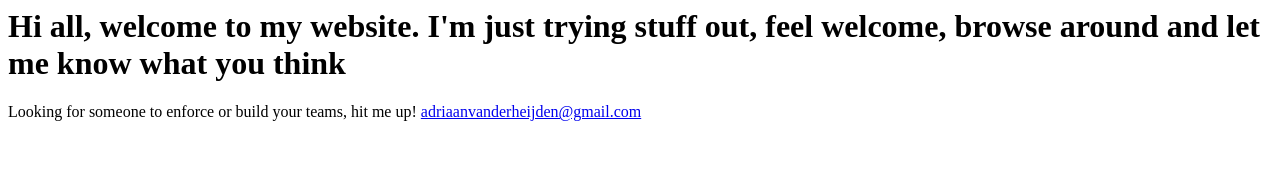
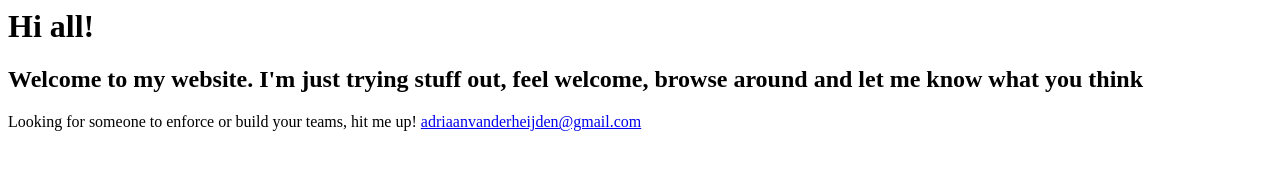
Before and after one commit to Adriaanvdh/adriaanvdh.github.io, a plain HTML site: page index.html in a window 1280 px wide. Drawn offline with Linux system fonts and the light colour scheme.

Commit message:
Headers
Trying to change some headers and see what happens

```diff
--- a/index.html
+++ b/index.html
@@ -1,9 +1,8 @@
 <html>
   <title>Adriaan</title>
   <body>
-    <h1>
-      Hi all, welcome to my website. I'm just trying stuff out, feel welcome, browse around and let me know what you think
-    </h1>
+    <h1>Hi all!</h1>
+    <h2>Welcome to my website. I'm just trying stuff out, feel welcome, browse around and let me know what you think</h2>
     <p>
       Looking for someone to enforce or build your teams, hit me up! <a href="mailto:adriaanvanderheijden@gmail.com"> adriaanvanderheijden@gmail.com </a>
     </p>
```
